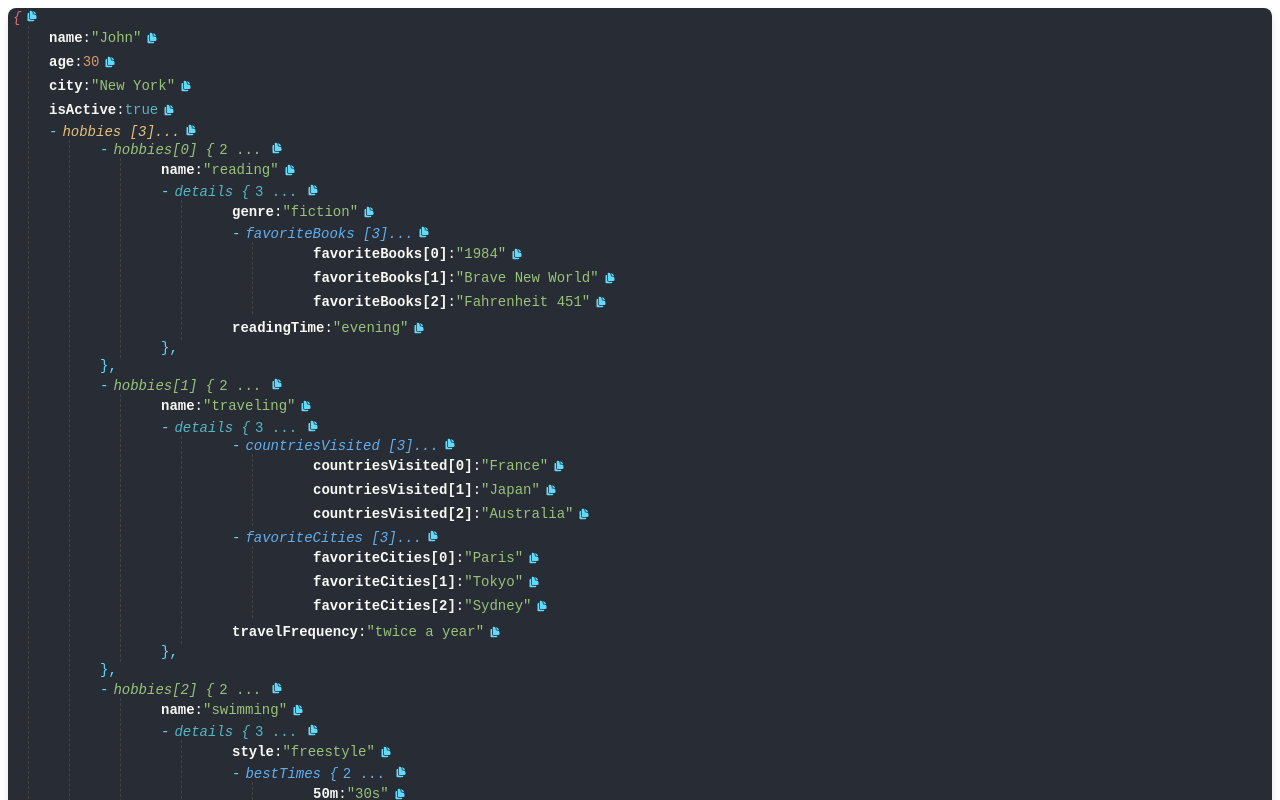
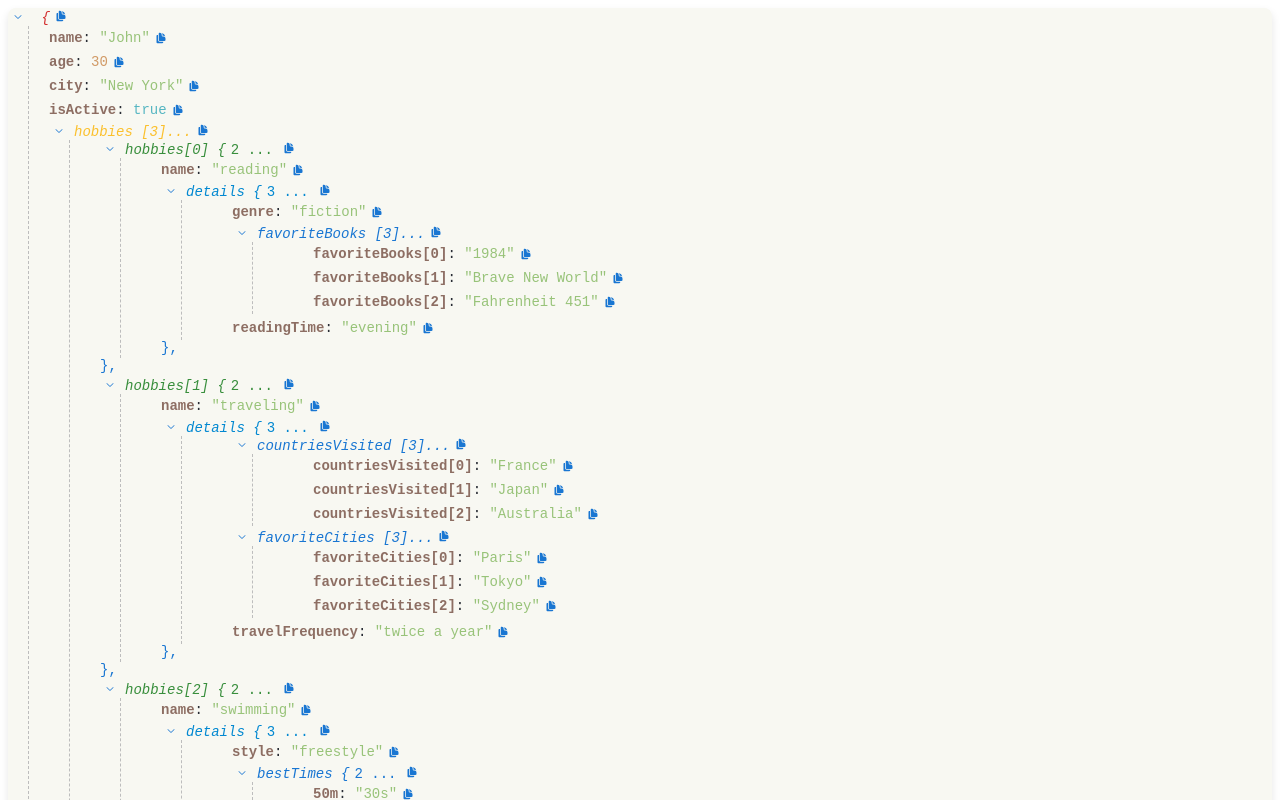
Before and after one commit to anilkumarthakur60/vue3-json-viewer, a Vue app: page / in a window 1280 px wide. Shown: the top 800 px of the page. Built offline with nearby package versions, Linux system fonts and the light colour scheme.

Commit message:
fix: minor changes

```diff
--- a/src/App.vue
+++ b/src/App.vue
@@ -195,8 +195,10 @@
   <JsonViewer
     :data="jsonData"
     :level="0"
-    :darkMode="true"
+    :darkMode="false"
   />
+
+  <pre>{{ jsonData }}</pre>
 </template>
 
 <style>
--- a/src/JsonViewer.vue
+++ b/src/JsonViewer.vue
@@ -7,28 +7,36 @@
     :style="{ marginLeft: level * 10 + 'px', padding: '2px 0' }"
   >
     <div v-if="isObject">
-      <span
-        v-if="level !== 0"
+      <span @click="toggle">
+        <ChevronDownIcon
+          v-if="expanded"
           :class="[
             'toggle-btn',
             darkMode ? 'toggle-btn-dark' : 'toggle-btn-light',
           ]"
-        @click="toggle"
-        >{{ expanded ? '-' : '+' }}</span
-      >
+          class="margin-lr-5 height10 width10"
+        />
+        <ChevronRightIcon
+          :class="[
+            'toggle-btn',
+            darkMode ? 'toggle-btn-dark' : 'toggle-btn-light',
+          ]"
+          v-if="!expanded"
+          class="margin-lr-5 height10 width10"
+        />
         <span
           :style="{ color: getBracketColor(level) }"
           class="type-label"
-        @click="toggle"
           >{{ parentKey }} {</span
         >
         <span
           v-if="level !== 0"
           :style="{ color: getBracketColor(level) }"
           class="key-count margin-lr-5"
-        @click="toggle"
           >{{ Object.keys(props.data).length }} ...</span
         >
+      </span>
+
       <DocumentDuplicateIcon
         :class="[
           'copy-icon margin-lr-5',
@@ -64,27 +72,34 @@
       >
     </div>
     <div v-else-if="isArray">
-      <span
-        v-if="level !== 0"
+      <span @click="toggle">
+        <ChevronDownIcon
+          v-if="expanded"
           :class="[
             'toggle-btn',
             darkMode ? 'toggle-btn-dark' : 'toggle-btn-light',
           ]"
-        @click="toggle"
-        >{{ expanded ? '-' : '+' }}</span
-      >
+          class="margin-lr-5 height10 width10"
+        />
+        <ChevronRightIcon
+          v-else
+          :class="[
+            'toggle-btn',
+            darkMode ? 'toggle-btn-dark' : 'toggle-btn-light',
+          ]"
+          class="margin-lr-5 height10 width10"
+        />
         <span
           :style="{ color: getBracketColor(level) }"
           class="type-label"
-        @click="toggle"
           >{{ parentKey }}
           <span
             :style="{ color: getBracketColor(level) }"
             class="key-count"
-          @click="toggle"
           >
             [{{ Object.keys(props.data).length }}]...</span
           >
+        </span>
       </span>
       <DocumentDuplicateIcon
         :class="[
@@ -114,13 +129,14 @@
       v-else
       :class="['leaf-node', darkMode ? 'leaf-node-dark' : 'leaf-node-light']"
     >
-      <span
-        class="key"
-        @click="toggle"
-        >{{ parentKey }}</span
+      <span @click="toggle">
+        <span :class="['key', darkMode ? 'key-dark' : 'key-light']">{{
+          parentKey
+        }}</span
         >:
         <span :class="[valueClass, darkMode ? 'value-dark' : 'value-light']">
           {{ displayValue }}
+        </span>
       </span>
       <DocumentDuplicateIcon
         v-if="isCopyable"
@@ -135,7 +151,11 @@
 </template>
 <script setup>
   import { computed, defineProps, onMounted, ref } from 'vue';
-  import { DocumentDuplicateIcon } from '@heroicons/vue/24/solid';
+  import {
+    DocumentDuplicateIcon,
+    ChevronDownIcon,
+    ChevronRightIcon,
+  } from '@heroicons/vue/24/solid';
 
   const props = defineProps({
     data: {
@@ -221,3 +241,191 @@
     return colors[level % colors.length];
   }
 </script>
+
+<style lang="scss">
+  $json-viewer-font-family: 'Courier New', Courier, monospace;
+  $json-viewer-font-size: 14px;
+  $dark-mode-color: #f8f8f2;
+  $light-mode-color: #282c34;
+  $dark-mode-bg-color: #282c34;
+  $light-mode-bg-color: #f8f8f2;
+  $key-dark-mode-color: #d19a66;
+  $key-light-mode-color: #8d6e63;
+  $string-dark-mode-color: #98c379;
+  $string-light-mode-color: #388e3c;
+  $number-dark-mode-color: #d19a66;
+  $number-light-mode-color: #f57c00;
+  $boolean-dark-mode-color: #56b6c2;
+  $boolean-light-mode-color: #0288d1;
+  $null-dark-mode-color: #9cdcfe;
+  $null-light-mode-color: #00acc1;
+  $date-dark-mode-color: #e5c07b;
+  $date-light-mode-color: #fbc02d;
+  $regexp-dark-mode-color: #c678dd;
+  $regexp-light-mode-color: #7b1fa2;
+  $toggle-dark-mode-color: #61dafb;
+  $toggle-light-mode-color: #1976d2;
+  $border-dark-mode-color: #444;
+  $border-light-mode-color: #bdbdbd;
+
+  .json-viewer-dark,
+  .json-viewer-light {
+    font-family: $json-viewer-font-family;
+    font-size: $json-viewer-font-size;
+    padding: 15px;
+    width: 100%;
+    box-sizing: border-box;
+    border-radius: 8px;
+    box-shadow: 0 4px 8px rgba(0, 0, 0, 0.1);
+  }
+
+  .json-viewer-dark {
+    color: $dark-mode-color;
+    background-color: $dark-mode-bg-color;
+  }
+
+  .json-viewer-light {
+    color: $light-mode-color;
+    background-color: $light-mode-bg-color;
+  }
+
+  span {
+    cursor: pointer;
+  }
+
+  .key {
+    font-weight: bold;
+  }
+
+  .key-dark {
+    color: $key-dark-mode-color;
+  }
+
+  .key-light {
+    color: $key-light-mode-color;
+  }
+
+  .string-value {
+    color: $string-dark-mode-color;
+  }
+
+  .string-value-light {
+    color: $string-light-mode-color;
+  }
+
+  .number-value {
+    color: $number-dark-mode-color;
+  }
+
+  .number-value-light {
+    color: $number-light-mode-color;
+  }
+
+  .boolean-value {
+    color: $boolean-dark-mode-color;
+  }
+
+  .boolean-value-light {
+    color: $boolean-light-mode-color;
+  }
+
+  .null-value {
+    color: $null-dark-mode-color;
+  }
+
+  .null-value-light {
+    color: $null-light-mode-color;
+  }
+
+  .date-value {
+    color: $date-dark-mode-color;
+  }
+
+  .date-value-light {
+    color: $date-light-mode-color;
+  }
+
+  .regexp-value {
+    color: $regexp-dark-mode-color;
+  }
+
+  .regexp-value-light {
+    color: $regexp-light-mode-color;
+  }
+
+  .toggle-btn {
+    cursor: pointer;
+  }
+
+  .toggle-btn-dark {
+    color: $toggle-dark-mode-color;
+  }
+
+  .toggle-btn-light {
+    color: $toggle-light-mode-color;
+  }
+
+  .type-label {
+    font-style: italic;
+    margin-left: 5px;
+  }
+
+  .node-children {
+    margin-left: 20px;
+    padding-left: 10px;
+  }
+
+  .node-children-dark {
+    border-left: 1px dashed $border-dark-mode-color;
+  }
+
+  .node-children-light {
+    border-left: 1px dashed $border-light-mode-color;
+  }
+
+  .leaf-node {
+    padding: 2px 0;
+    display: flex;
+    align-items: center;
+  }
+
+  .leaf-node-dark {
+    background-color: $dark-mode-bg-color;
+  }
+
+  .leaf-node-light {
+    background-color: $light-mode-bg-color;
+  }
+
+  .copy-icon {
+    cursor: pointer;
+    width: 12px;
+    height: 12px;
+  }
+
+  .copy-icon-dark {
+    color: $toggle-dark-mode-color;
+  }
+
+  .copy-icon-light {
+    color: $toggle-light-mode-color;
+  }
+
+  .margin-lr-5 {
+    margin-left: 5px;
+    margin-right: 5px;
+  }
+
+  .height10 {
+    height: 10px;
+  }
+
+  .width10 {
+    width: 10px;
+  }
+
+  .node-header {
+    display: flex;
+    align-items: center;
+  }
+</style>
--- a/src/global.scss
+++ b/src/global.scss
@@ -1,164 +1,172 @@
-$json-viewer-font-family: 'Courier New', Courier, monospace;
-$json-viewer-font-size: 14px;
-$dark-mode-color: #f8f8f2;
-$light-mode-color: #282c34;
-$dark-mode-bg-color: #282c34;
-$light-mode-bg-color: #f8f8f2;
-$key-dark-mode-color: #d19a66;
-$key-light-mode-color: #8d6e63;
-$string-dark-mode-color: #98c379;
-$string-light-mode-color: #388e3c;
-$number-dark-mode-color: #d19a66;
-$number-light-mode-color: #f57c00;
-$boolean-dark-mode-color: #56b6c2;
-$boolean-light-mode-color: #0288d1;
-$null-dark-mode-color: #9cdcfe;
-$null-light-mode-color: #00acc1;
-$date-dark-mode-color: #e5c07b;
-$date-light-mode-color: #fbc02d;
-$regexp-dark-mode-color: #c678dd;
-$regexp-light-mode-color: #7b1fa2;
-$toggle-dark-mode-color: #61dafb;
-$toggle-light-mode-color: #1976d2;
-$border-dark-mode-color: #444;
-$border-light-mode-color: #bdbdbd;
-
-.json-viewer-dark,
-.json-viewer-light {
-  font-family: $json-viewer-font-family;
-  font-size: $json-viewer-font-size;
-  padding: 15px;
-  width: 100%;
-  box-sizing: border-box;
-  border-radius: 8px;
-  box-shadow: 0 4px 8px rgba(0, 0, 0, 0.1);
-}
-
-.json-viewer-dark {
-  color: $dark-mode-color;
-  background-color: $dark-mode-bg-color;
-}
-
-.json-viewer-light {
-  color: $light-mode-color;
-  background-color: $light-mode-bg-color;
-}
-
-span {
-  cursor: pointer;
-}
-
-.key {
-  font-weight: bold;
-}
-
-.key-dark {
-  color: $key-dark-mode-color;
-}
-
-.key-light {
-  color: $key-light-mode-color;
-}
-
-.string-value {
-  color: $string-dark-mode-color;
-}
-
-.string-value-light {
-  color: $string-light-mode-color;
-}
-
-.number-value {
-  color: $number-dark-mode-color;
-}
-
-.number-value-light {
-  color: $number-light-mode-color;
-}
-
-.boolean-value {
-  color: $boolean-dark-mode-color;
-}
-
-.boolean-value-light {
-  color: $boolean-light-mode-color;
-}
-
-.null-value {
-  color: $null-dark-mode-color;
-}
-
-.null-value-light {
-  color: $null-light-mode-color;
-}
-
-.date-value {
-  color: $date-dark-mode-color;
-}
-
-.date-value-light {
-  color: $date-light-mode-color;
-}
-
-.regexp-value {
-  color: $regexp-dark-mode-color;
-}
-
-.regexp-value-light {
-  color: $regexp-light-mode-color;
-}
-
-.toggle-btn {
-  cursor: pointer;
-}
-
-.toggle-btn-dark {
-  color: $toggle-dark-mode-color;
-}
-
-.toggle-btn-light {
-  color: $toggle-light-mode-color;
-}
-
-.type-label {
-  font-style: italic;
-  margin-left: 5px;
-}
-
-.node-children {
-  margin-left: 20px;
-  padding-left: 10px;
-}
-
-.node-children-dark {
-  border-left: 1px dashed $border-dark-mode-color;
-}
-
-.node-children-light {
-  border-left: 1px dashed $border-light-mode-color;
-}
-
-.leaf-node {
-  padding: 2px 0;
-  display: flex;
-  align-items: center;
-}
-
-.copy-icon {
-  cursor: pointer;
-  width: 12px;
-  height: 12px;
-}
-
-.copy-icon-dark {
-  color: $toggle-dark-mode-color;
-}
-
-.copy-icon-light {
-  color: $toggle-light-mode-color;
-}
-
-.margin-lr-5 {
-  margin-left: 5px;
-  margin-right: 5px;
-}
+//$json-viewer-font-family: 'Courier New', Courier, monospace;
+//$json-viewer-font-size: 14px;
+//$dark-mode-color: #f8f8f2;
+//$light-mode-color: #282c34;
+//$dark-mode-bg-color: #282c34;
+//$light-mode-bg-color: #f8f8f2;
+//$key-dark-mode-color: #d19a66;
+//$key-light-mode-color: #8d6e63;
+//$string-dark-mode-color: #98c379;
+//$string-light-mode-color: #388e3c;
+//$number-dark-mode-color: #d19a66;
+//$number-light-mode-color: #f57c00;
+//$boolean-dark-mode-color: #56b6c2;
+//$boolean-light-mode-color: #0288d1;
+//$null-dark-mode-color: #9cdcfe;
+//$null-light-mode-color: #00acc1;
+//$date-dark-mode-color: #e5c07b;
+//$date-light-mode-color: #fbc02d;
+//$regexp-dark-mode-color: #c678dd;
+//$regexp-light-mode-color: #7b1fa2;
+//$toggle-dark-mode-color: #61dafb;
+//$toggle-light-mode-color: #1976d2;
+//$border-dark-mode-color: #444;
+//$border-light-mode-color: #bdbdbd;
+//
+//.json-viewer-dark,
+//.json-viewer-light {
+//  font-family: $json-viewer-font-family;
+//  font-size: $json-viewer-font-size;
+//  padding: 15px;
+//  width: 100%;
+//  box-sizing: border-box;
+//  border-radius: 8px;
+//  box-shadow: 0 4px 8px rgba(0, 0, 0, 0.1);
+//}
+//
+//.json-viewer-dark {
+//  color: $dark-mode-color;
+//  background-color: $dark-mode-bg-color;
+//}
+//
+//.json-viewer-light {
+//  color: $light-mode-color;
+//  background-color: $light-mode-bg-color;
+//}
+//
+//span {
+//  cursor: pointer;
+//}
+//
+//.key {
+//  font-weight: bold;
+//}
+//
+//.key-dark {
+//  color: $key-dark-mode-color;
+//}
+//
+//.key-light {
+//  color: $key-light-mode-color;
+//}
+//
+//.string-value {
+//  color: $string-dark-mode-color;
+//}
+//
+//.string-value-light {
+//  color: $string-light-mode-color;
+//}
+//
+//.number-value {
+//  color: $number-dark-mode-color;
+//}
+//
+//.number-value-light {
+//  color: $number-light-mode-color;
+//}
+//
+//.boolean-value {
+//  color: $boolean-dark-mode-color;
+//}
+//
+//.boolean-value-light {
+//  color: $boolean-light-mode-color;
+//}
+//
+//.null-value {
+//  color: $null-dark-mode-color;
+//}
+//
+//.null-value-light {
+//  color: $null-light-mode-color;
+//}
+//
+//.date-value {
+//  color: $date-dark-mode-color;
+//}
+//
+//.date-value-light {
+//  color: $date-light-mode-color;
+//}
+//
+//.regexp-value {
+//  color: $regexp-dark-mode-color;
+//}
+//
+//.regexp-value-light {
+//  color: $regexp-light-mode-color;
+//}
+//
+//.toggle-btn {
+//  cursor: pointer;
+//}
+//
+//.toggle-btn-dark {
+//  color: $toggle-dark-mode-color;
+//}
+//
+//.toggle-btn-light {
+//  color: $toggle-light-mode-color;
+//}
+//
+//.type-label {
+//  font-style: italic;
+//  margin-left: 5px;
+//}
+//
+//.node-children {
+//  margin-left: 20px;
+//  padding-left: 10px;
+//}
+//
+//.node-children-dark {
+//  border-left: 1px dashed $border-dark-mode-color;
+//}
+//
+//.node-children-light {
+//  border-left: 1px dashed $border-light-mode-color;
+//}
+//
+//.leaf-node {
+//  padding: 2px 0;
+//  display: flex;
+//  align-items: center;
+//}
+//
+//.copy-icon {
+//  cursor: pointer;
+//  width: 12px;
+//  height: 12px;
+//}
+//
+//.copy-icon-dark {
+//  color: $toggle-dark-mode-color;
+//}
+//
+//.copy-icon-light {
+//  color: $toggle-light-mode-color;
+//}
+//
+//.margin-lr-5 {
+//  margin-left: 5px;
+//  margin-right: 5px;
+//}
+//
+//.height10 {
+//  height: 10px;
+//}
+//
+//.width10 {
+//  width: 10px;
+//}
```
Lines whose indentation alone changed are shown as unchanged.
